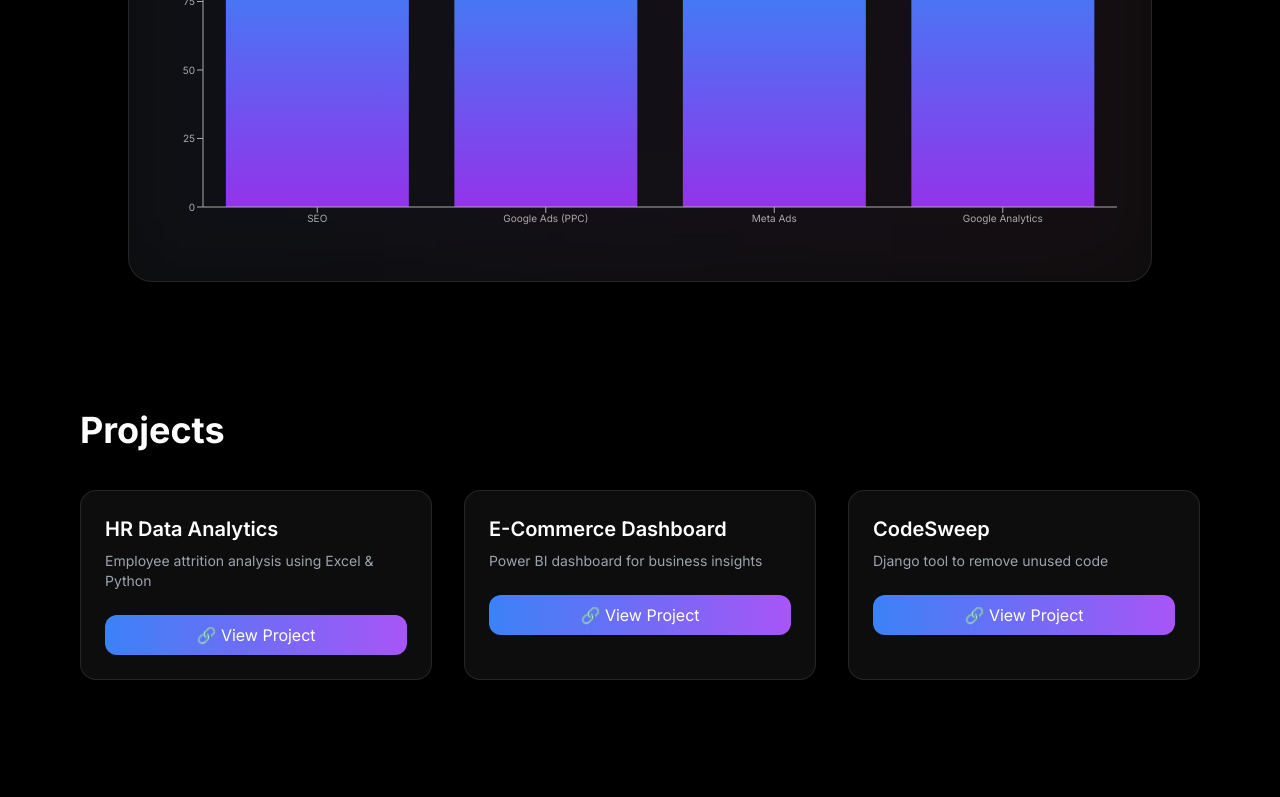
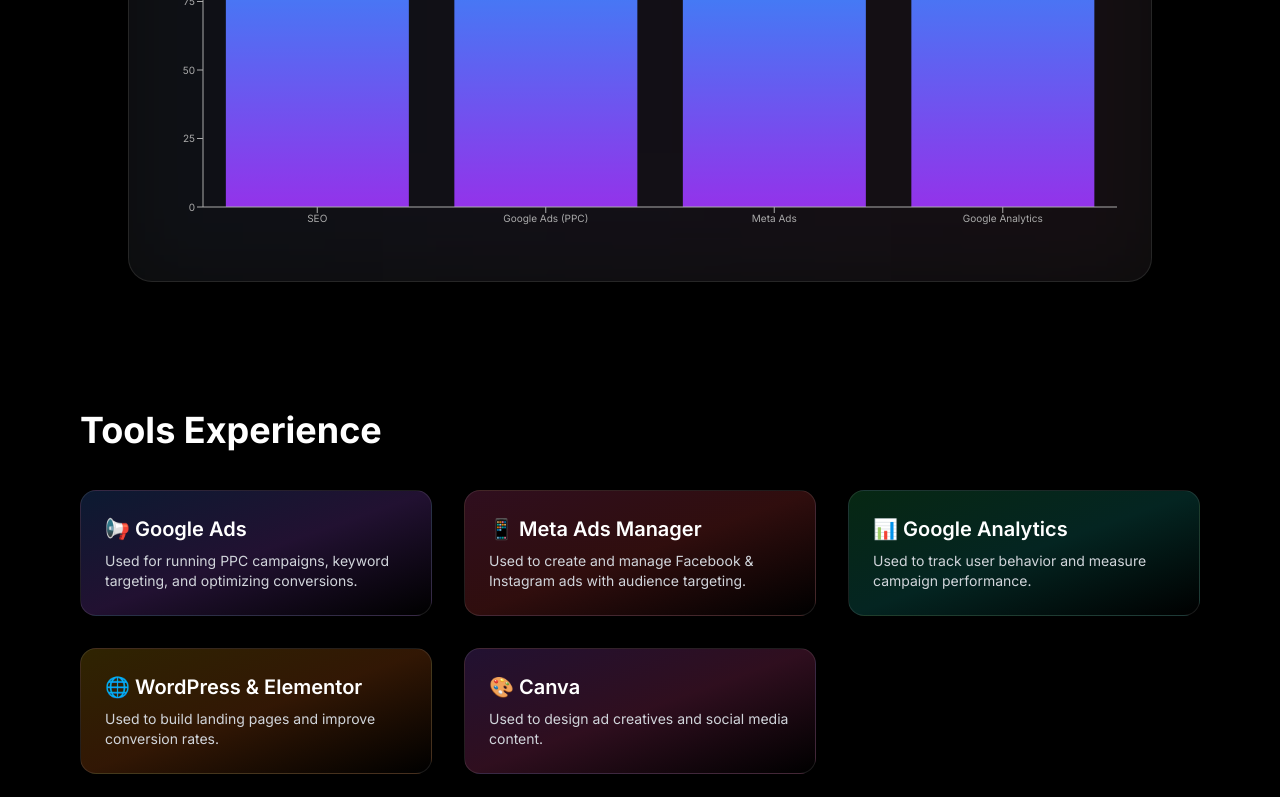
Before and after one commit to iamdeepraj9119/portfolio, a Next.js app: page / in a window 1280 px wide. Shown: the part 2000-2797 px from the top of the page. Built offline with nearby package versions, Linux system fonts and the light colour scheme.

Commit message:
tools added

```diff
--- a/app/components/Sections.tsx
+++ b/app/components/Sections.tsx
@@ -177,7 +177,53 @@
 
   </div>
 </section>
+<section id="tools">
+  <h2 className="text-4xl font-bold mb-10">Tools Experience</h2>
 
+  <div className="grid md:grid-cols-3 gap-8">
+
+    {/* Google Ads */}
+    <div className="p-6 rounded-2xl bg-gradient-to-br from-blue-500/20 via-purple-500/20 to-transparent backdrop-blur-xl border border-white/10 hover:scale-105 transition-all duration-300 hover:shadow-[0_0_40px_rgba(59,130,246,0.4)]">
+      <h3 className="text-xl font-semibold mb-2">📢 Google Ads</h3>
+      <p className="text-gray-300 text-sm">
+        Used for running PPC campaigns, keyword targeting, and optimizing conversions.
+      </p>
+    </div>
+
+    {/* Meta Ads */}
+    <div className="p-6 rounded-2xl bg-gradient-to-br from-pink-500/20 via-red-500/20 to-transparent backdrop-blur-xl border border-white/10 hover:scale-105 transition-all duration-300 hover:shadow-[0_0_40px_rgba(236,72,153,0.4)]">
+      <h3 className="text-xl font-semibold mb-2">📱 Meta Ads Manager</h3>
+      <p className="text-gray-300 text-sm">
+        Used to create and manage Facebook & Instagram ads with audience targeting.
+      </p>
+    </div>
+
+    {/* Google Analytics */}
+    <div className="p-6 rounded-2xl bg-gradient-to-br from-green-500/20 via-teal-500/20 to-transparent backdrop-blur-xl border border-white/10 hover:scale-105 transition-all duration-300 hover:shadow-[0_0_40px_rgba(16,185,129,0.4)]">
+      <h3 className="text-xl font-semibold mb-2">📊 Google Analytics</h3>
+      <p className="text-gray-300 text-sm">
+        Used to track user behavior and measure campaign performance.
+      </p>
+    </div>
+
+    {/* WordPress */}
+    <div className="p-6 rounded-2xl bg-gradient-to-br from-yellow-500/20 via-orange-500/20 to-transparent backdrop-blur-xl border border-white/10 hover:scale-105 transition-all duration-300 hover:shadow-[0_0_40px_rgba(234,179,8,0.4)]">
+      <h3 className="text-xl font-semibold mb-2">🌐 WordPress & Elementor</h3>
+      <p className="text-gray-300 text-sm">
+        Used to build landing pages and improve conversion rates.
+      </p>
+    </div>
+
+    {/* Canva */}
+    <div className="p-6 rounded-2xl bg-gradient-to-br from-purple-500/20 via-pink-500/20 to-transparent backdrop-blur-xl border border-white/10 hover:scale-105 transition-all duration-300 hover:shadow-[0_0_40px_rgba(168,85,247,0.4)]">
+      <h3 className="text-xl font-semibold mb-2">🎨 Canva</h3>
+      <p className="text-gray-300 text-sm">
+        Used to design ad creatives and social media content.
+      </p>
+    </div>
+
+  </div>
+</section>
 <section id="projects">
   <h2 className="text-4xl font-bold mb-10">Projects</h2>
 
```
